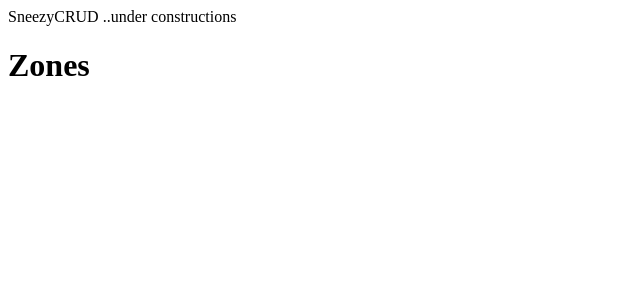
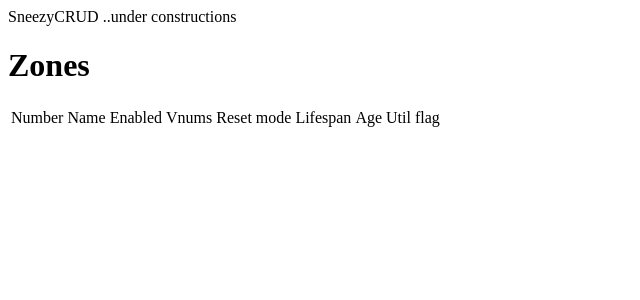
Before and after one commit to sneezymud/sneezymud-docker, a Flask app: page / in a window 1280 px wide. Shown: the top 300 px of the page, without its empty margins (0-640 px from the left). Run offline with Flask 2, Linux system fonts and the light colour scheme; data that the repository does not hold is empty.

Commit message:
expanded zone table

```diff
--- a/web/templates/home.html
+++ b/web/templates/home.html
@@ -4,8 +4,29 @@
 
       ..under constructions
       <h1>Zones</h1>
-      {% for zone in zones %}
-        <p>{{zone.zone_name}}</p>
-      {% endfor %}
+      <table>
+        <TR>
+            <TD>Number</TD>
+            <TD>Name</TD>
+            <TD>Enabled</TD>
+            <TD>Vnums</TD>
+            <TD>Reset mode</TD>
+            <TD>Lifespan</TD>
+            <TD>Age</TD>
+            <TD>Util flag</TD>
+        </TR>
+        {% for zone in zones %}
+        <TR>
+           <TD>{{zone.zone_nr}}</TD>
+           <TD>{{zone.zone_name}}</TD>
+           <TD>{{zone.zone_enabled}}</TD>
+           <TD>{{zone.bottom}} - {{zone.top}}</TD>
+           <TD>{{zone.reset_mode}}</TD>
+           <TD>{{zone.lifespan}}</TD>
+           <TD>{{zone.age}}</TD>
+           <TD>{{zone.util}}</TD>
+        </TR>
+        {% endfor %}
+        </table>
     </body>
   </html>
```
